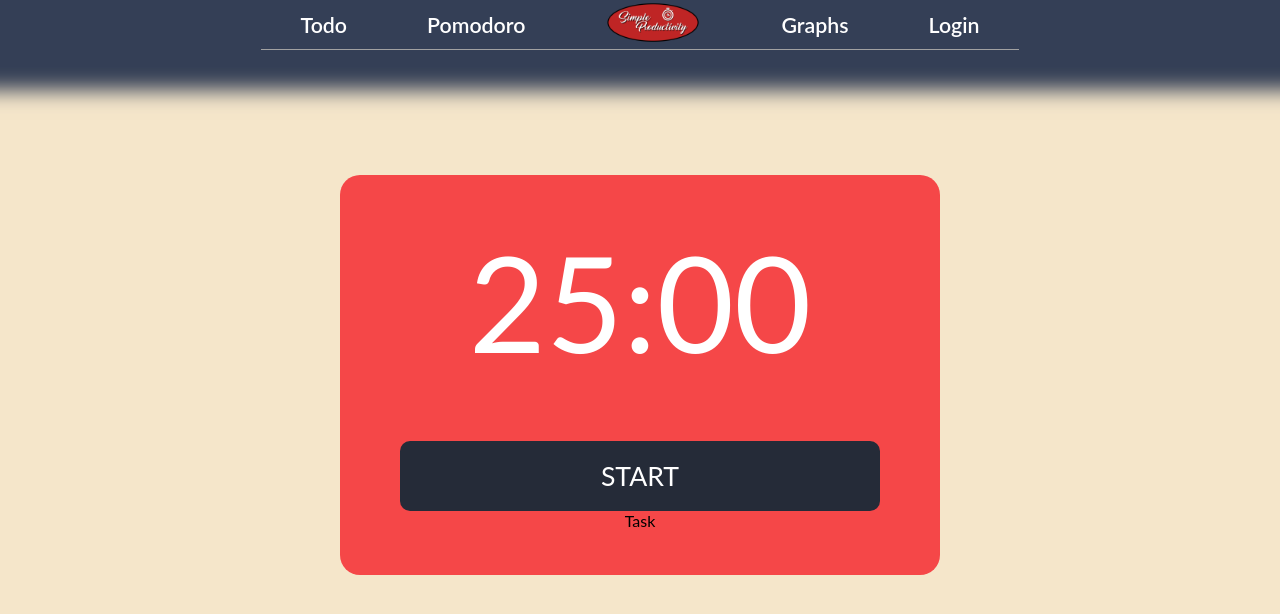
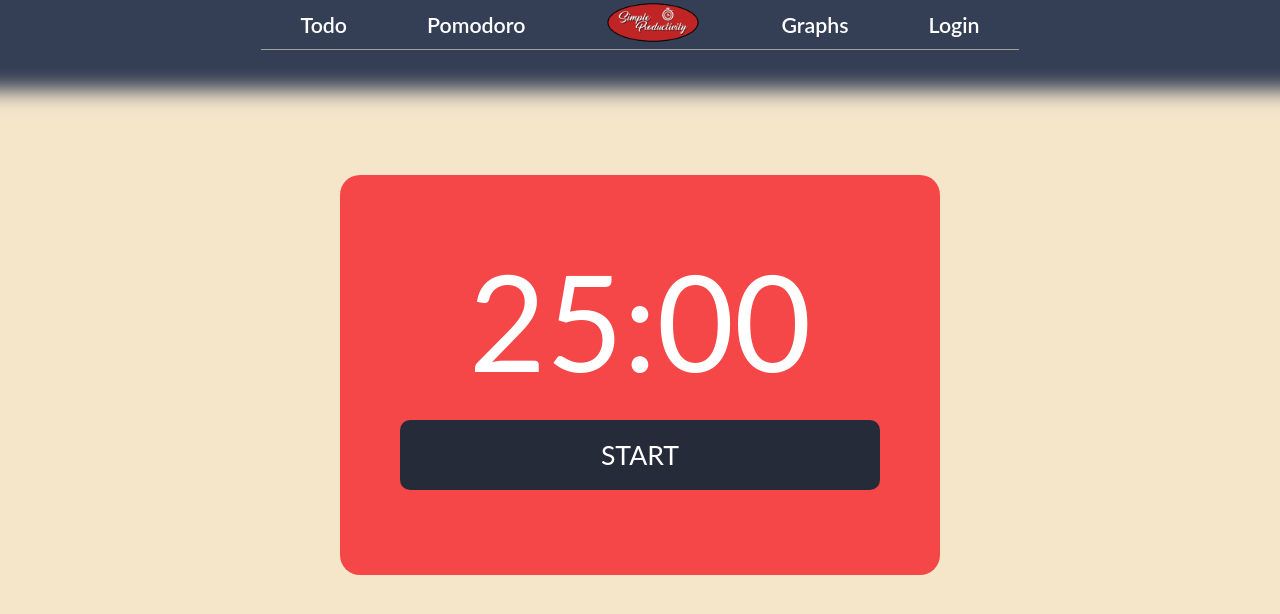
Before and after one commit to Rig14/simple-productivity, a React (Create React App) app: page /pomodoro in a window 1280 px wide. Shown: the top 614 px of the page. Built offline with nearby package versions, Linux system fonts and the light colour scheme; no server answers.

Commit message:
fixed storage and db issues with messages

```diff
--- a/src/pages/Pomodoro.tsx
+++ b/src/pages/Pomodoro.tsx
@@ -46,6 +46,7 @@ const Pomodoro = (): JSX.Element => {
   };
 
   const getMessage = (counter: number) => {
+    // setting the message for user
     switch (counter) {
       case 0:
       case 2:
@@ -58,7 +59,7 @@ const Pomodoro = (): JSX.Element => {
       case 5:
         setMessage('Take a short break');
         break;
-      case 7:
+      case -1:
         setMessage('Take a big break');
         break;
       default:
@@ -82,6 +83,7 @@ const Pomodoro = (): JSX.Element => {
 
   useEffect(() => {
     // getting data from database if user is logged in
+
     if (auth.currentUser !== null) {
       const docRef = db.collection('users').doc(auth.currentUser.uid);
       docRef.get().then((doc) => {
@@ -89,6 +91,8 @@ const Pomodoro = (): JSX.Element => {
 
         setTime(userData.time);
         setPomodoroCounter(userData.counter);
+        const { counter } = userData;
+        getMessage(counter);
       });
     } else {
       // getting data from local
@@ -97,12 +101,12 @@ const Pomodoro = (): JSX.Element => {
         const data = JSON.parse(userLocalStorage);
         setTime(data.time);
         setPomodoroCounter(data.counter);
+        const { counter } = data;
+        getMessage(counter);
       }
     }
 
     setFormatedTime(getFormatedTime());
-
-    getMessage(pomodoroCounter);
 
     return () => {
       // pre unmount
@@ -123,7 +127,7 @@ const Pomodoro = (): JSX.Element => {
         if (time === 0) {
           // increasing the pomodoro counter
           setPomodoroCounter(pomodoroCounter + 1);
-          const counter = pomodoroCounter + 1;
+          let counter = pomodoroCounter + 1;
 
           if ([1, 3, 5].includes(counter)) {
             // short break
@@ -136,13 +140,14 @@ const Pomodoro = (): JSX.Element => {
             setTime(900);
             // after a big break the loop starts over
             setPomodoroCounter(-1);
+            counter = -1;
           }
           // also turns the timer off for user to start next task/break
           setTimerHasStarted(false);
           getMessage(counter);
         }
         // the interval in ms
-      }, 1000);
+      }, 0.01);
       return () => {
         clearInterval(interval);
       };
@@ -153,9 +158,7 @@ const Pomodoro = (): JSX.Element => {
       }
     };
     // eslint-disable-next-line react-hooks/exhaustive-deps
-  }, [time, timerHasStarted]);
-
-  console.log(pomodoroCounter);
+  }, [time, timerHasStarted, pomodoroCounter]);
 
   return (
     <>
@@ -164,7 +167,9 @@ const Pomodoro = (): JSX.Element => {
         <div className="page-content-wrapper">
           <div className="timer-box">
             <div className="timer">
-              {formatedTime.minutes}:{formatedTime.seconds}
+              <p>
+                {formatedTime.minutes}:{formatedTime.seconds}
+              </p>
             </div>
             <button
               onClick={() => setTimerHasStarted(!timerHasStarted)}
@@ -173,7 +178,9 @@ const Pomodoro = (): JSX.Element => {
             >
               {timerHasStarted ? 'STOP' : 'START'}
             </button>
-            <div className="message">{message}</div>
+            <div className="message">
+              <p>{message}</p>
+            </div>
           </div>
         </div>
       </div>
--- a/src/style.css
+++ b/src/style.css
@@ -339,7 +339,7 @@
   border: none;
   width: 80%;
   height: 70px;
-  margin-top: 60px;
+  margin-top: 20px;
   border-radius: 10px;
   color: white;
   font-size: 20pt;
@@ -348,3 +348,8 @@
   background-color: #15181d;
   box-shadow: 0px 5px#363b44;
 }
+.timer-box .message {
+  color: white;
+  font-size: 16pt;
+  margin-top: 20px;
+}
```
